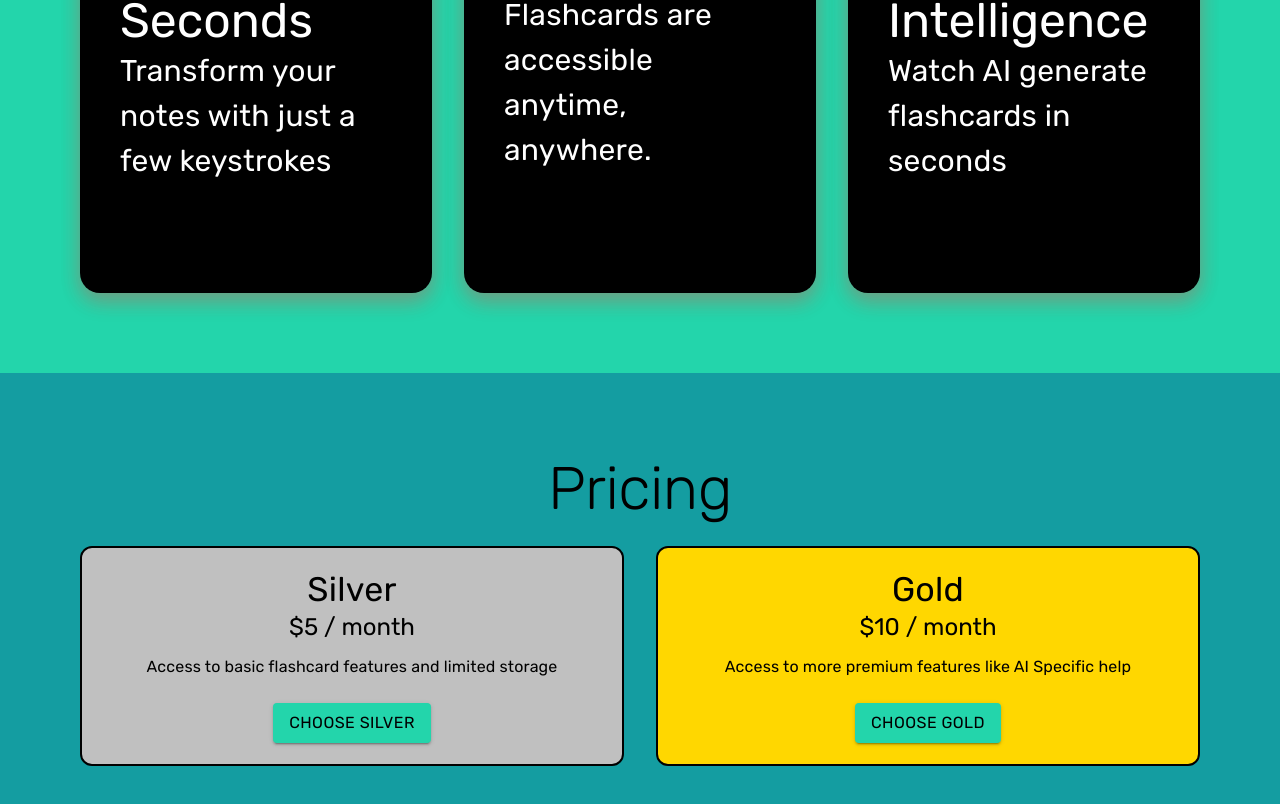
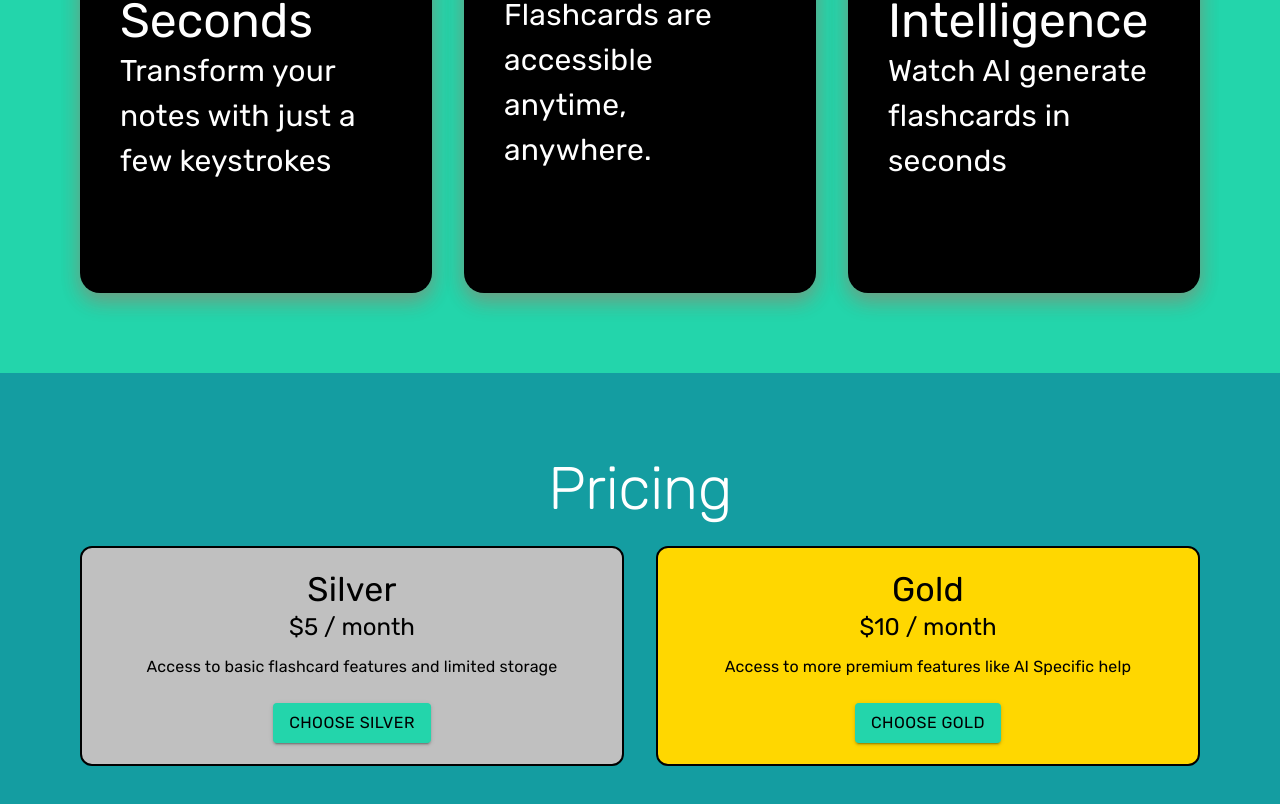
Before and after one commit to Shoheicode/Project-4-AI-Flashcards, a Next.js app: page / in a window 1280 px wide. Shown: the part 1224-2028 px from the top of the page. Built offline with nearby package versions, Linux system fonts and the light colour scheme; no server answers; a web font is replaced by a local one.

Commit message:
updated text color

```diff
--- a/app/page.js
+++ b/app/page.js
@@ -138,7 +138,7 @@ export default function Home() {
           bgcolor={"#149DA1"}
           className="section"
         >
-          <Typography variant="h2" component="h2" gutterBottom color={"black"} className="apply title">
+          <Typography variant="h2" component="h2" gutterBottom color={"white"} className="apply title">
             Pricing
           </Typography>
           <Grid container spacing={4} justifyContent="center">
```
